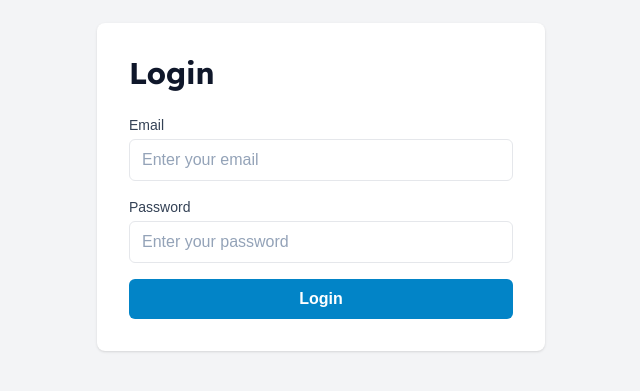
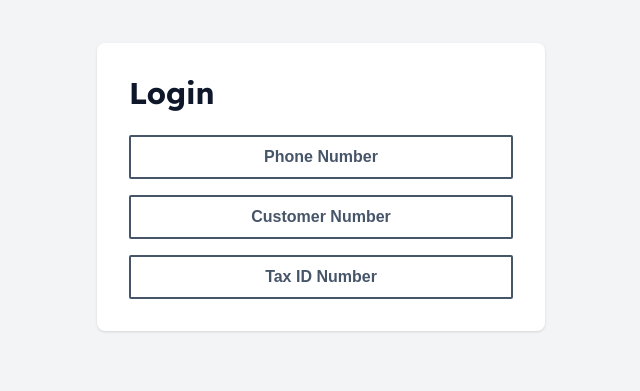
Before and after one commit to emre1n/nuxt-retailer, a Nuxt app: page / in a window 1280 px wide. Shown: the part 213-604 px from the top of the page, without its empty margins (319-959 px from the left). Built offline with nearby package versions, Linux system fonts and the light colour scheme.

Commit message:
add LoginTypeSelector & typescript

```diff
--- a/components/auth/LoginForm.vue
+++ b/components/auth/LoginForm.vue
@@ -1,11 +1,16 @@
 <template>
   <form @submit.prevent="handleLogin" class="space-y-4">
+    <div class="flex items-center justify-between mb-4">
+      <h2 class="text-xl">{{ loginType.label }}</h2>
+      <Button variant="secondary" link @click="$emit('back')"> ← Back </Button>
+    </div>
+
     <Input
-      v-model="email"
-      label="Email"
-      type="email"
+      v-model="identifier"
+      :label="loginType.label"
+      type="text"
       required
-      placeholder="Enter your email"
+      :placeholder="loginType.placeholder"
     />
     <Input
       v-model="password"
@@ -14,31 +19,55 @@
       required
       placeholder="Enter your password"
     />
-    <Button type="submit" variant="primary" :disabled="false" class="w-full">
-      Login
+    <Button
+      type="submit"
+      variant="primary"
+      :disabled="isLoading"
+      class="w-full"
+    >
+      {{ isLoading ? 'Logging in...' : 'Login' }}
     </Button>
   </form>
 </template>
 
-<script setup>
+<script setup lang="ts">
   import { ref } from 'vue';
   import { useRouter } from 'vue-router';
   import Button from '@/components/ui/Button.vue';
   import Input from '@/components/ui/Input.vue';
+  import type { LoginType } from '@/types/auth';
+
+  interface Props {
+    loginType: LoginType;
+  }
+
+  const props = defineProps<Props>();
+  const emit = defineEmits<{
+    (e: 'back'): void;
+  }>();
 
   const router = useRouter();
-  const email = ref('');
+  const identifier = ref('');
   const password = ref('');
+  const isLoading = ref(false);
 
   const handleLogin = async () => {
     try {
+      isLoading.value = true;
       // Replace this with your actual login API call
-      // const response = await loginUser(email.value, password.value)
+      // const response = await loginUser({
+      //   type: props.loginType.id,
+      //   identifier: identifier.value,
+      //   password: password.value
+      // });
 
-      // Simulate successful login
-      router.push('/secure/home');
+      // Simulate API delay
+      await new Promise((resolve) => setTimeout(resolve, 1000));
+      router.push('/secure/feed');
     } catch (error) {
       console.error('Login failed:', error);
+    } finally {
+      isLoading.value = false;
     }
   };
 </script>
--- /dev/null
+++ b/components/auth/LoginTypeSelector.vue
@@ -0,0 +1,46 @@
+<template>
+  <div class="space-y-4">
+    <Button
+      v-for="type in loginTypes"
+      :key="type.id"
+      @click="selectLoginType(type)"
+      variant="secondary"
+      outline
+      class="w-full"
+    >
+      {{ type.label }}
+    </Button>
+  </div>
+</template>
+
+<script setup lang="ts">
+  import { defineEmits } from 'vue';
+  import Button from '@/components/ui/Button.vue';
+  import type { LoginType } from '@/types/auth';
+
+  const emit = defineEmits<{
+    (e: 'select', type: LoginType): void;
+  }>();
+
+  const loginTypes: LoginType[] = [
+    {
+      id: 'phone',
+      label: 'Phone Number',
+      placeholder: 'Enter your phone number',
+    },
+    {
+      id: 'customer',
+      label: 'Customer Number',
+      placeholder: 'Enter your customer number',
+    },
+    {
+      id: 'taxId',
+      label: 'Tax ID Number',
+      placeholder: 'Enter your tax ID number',
+    },
+  ];
+
+  const selectLoginType = (type: LoginType) => {
+    emit('select', type);
+  };
+</script>
--- a/components/features/feed/Feed.vue
+++ b/components/features/feed/Feed.vue
@@ -13,7 +13,6 @@
 <script setup lang="ts">
   import FeedPost from './FeedPost.vue';
   import { ref } from 'vue';
-  import Button from '@/components/ui/Button.vue';
 
   interface Post {
     id: number;
--- a/components/ui/Button.vue
+++ b/components/ui/Button.vue
@@ -1,7 +1,7 @@
 <template>
   <button
     :class="[
-      'px-4 py-2 rounded-md transition-colors font-semibold',
+      'px-4 py-2 rounded-sm transition-colors font-semibold',
       variants[variant],
       sizes[size],
       { 'opacity-50 cursor-not-allowed': disabled },
@@ -22,6 +22,8 @@
     disabled?: boolean;
     type?: 'button' | 'submit' | 'reset';
     loading?: boolean;
+    outline?: boolean;
+    link?: boolean;
   }
 
   const props = withDefaults(defineProps<Props>(), {
@@ -30,15 +32,53 @@
     disabled: false,
     type: 'button',
     loading: false,
+    outline: false,
+    link: false,
   });
 
+  const getVariantClasses = (variant: Props['variant']) => {
+    if (props.link) {
+      switch (variant) {
+        case 'primary':
+          return 'text-primary-600 hover:text-primary-700 hover:underline';
+        case 'secondary':
+          return 'text-secondary-600 hover:text-secondary-700 hover:underline';
+        case 'danger':
+          return 'text-error-600 hover:text-error-700 hover:underline';
+        default:
+          return '';
+      }
+    }
+
+    if (props.outline) {
+      switch (variant) {
+        case 'primary':
+          return 'border-2 border-primary-600 text-primary-600 hover:bg-primary-50 focus:ring-2 focus:ring-primary-500/50';
+        case 'secondary':
+          return 'border-2 border-secondary-600 text-secondary-600 hover:bg-secondary-50 focus:ring-2 focus:ring-secondary-500/50';
+        case 'danger':
+          return 'border-2 border-error-500 text-error-500 hover:bg-error-50 focus:ring-2 focus:ring-error-500/50';
+        default:
+          return '';
+      }
+    }
+
+    switch (variant) {
+      case 'primary':
+        return 'bg-primary-600 text-white hover:bg-primary-700 focus:ring-2 focus:ring-primary-500/50';
+      case 'secondary':
+        return 'bg-secondary-100 text-secondary-700 hover:bg-secondary-200 focus:ring-2 focus:ring-secondary-500/50';
+      case 'danger':
+        return 'bg-error-500 text-white hover:bg-error-700 focus:ring-2 focus:ring-error-500/50';
+      default:
+        return '';
+    }
+  };
+
   const variants = {
-    primary:
-      'bg-primary-600 text-white hover:bg-primary-700 focus:ring-2 focus:ring-primary-500/50',
-    secondary:
-      'bg-secondary-100 text-secondary-700 hover:bg-secondary-200 focus:ring-2 focus:ring-secondary-500/50',
-    danger:
-      'bg-error-500 text-white hover:bg-error-700 focus:ring-2 focus:ring-error-500/50',
+    primary: getVariantClasses('primary'),
+    secondary: getVariantClasses('secondary'),
+    danger: getVariantClasses('danger'),
   };
 
   const sizes = {
--- a/components/ui/Input.vue
+++ b/components/ui/Input.vue
@@ -11,7 +11,7 @@
       :type="type"
       :placeholder="placeholder"
       :required="required"
-      class="w-full px-3 py-2 border rounded-md text-secondary-900 placeholder:text-secondary-400 focus:ring-2 focus:ring-primary-500/50 focus:border-primary-500 disabled:bg-secondary-50 disabled:text-secondary-500"
+      class="w-full px-3 py-2 border rounded-sm text-secondary-900 placeholder:text-secondary-400 focus:outline-none focus:ring-2 focus:ring-primary-500/50 focus:border-primary-500 disabled:bg-secondary-50 disabled:text-secondary-500"
       :class="{
         'border-error-500 focus:ring-error-500/50 focus:border-error-500':
           error,
@@ -32,5 +32,7 @@
   }
 
   defineProps<Props>();
-  defineEmits(['update:modelValue']);
+  defineEmits<{
+    'update:modelValue': [value: string];
+  }>();
 </script>
--- a/nuxt.config.ts
+++ b/nuxt.config.ts
@@ -4,4 +4,40 @@ export default defineNuxtConfig({
   devtools: { enabled: true },
   modules: ['@nuxtjs/tailwindcss'],
   css: ['~/assets/css/main.css'],
+  typescript: {
+    typeCheck: true,
+  },
+  app: {
+    head: {
+      title: 'Retailer App',
+      meta: [
+        { charset: 'utf-8' },
+        { name: 'viewport', content: 'width=device-width, initial-scale=1' },
+        {
+          name: 'description',
+          content: 'A modern retail management platform for businesses',
+        },
+        { name: 'format-detection', content: 'telephone=no' },
+        { property: 'og:title', content: 'Retailer App' },
+        {
+          property: 'og:description',
+          content: 'A modern retail management platform for businesses',
+        },
+        { property: 'og:type', content: 'website' },
+        { name: 'twitter:card', content: 'summary_large_image' },
+      ],
+      link: [
+        { rel: 'icon', type: 'image/x-icon', href: '/favicon.ico' },
+        {
+          rel: 'preconnect',
+          href: 'https://fonts.googleapis.com',
+        },
+        {
+          rel: 'preconnect',
+          href: 'https://fonts.gstatic.com',
+          crossorigin: 'anonymous',
+        },
+      ],
+    },
+  },
 });
--- a/package.json
+++ b/package.json
@@ -17,6 +17,8 @@
   },
   "packageManager": "pnpm@9.12.3+sha512.cce0f9de9c5a7c95bef944169cc5dfe8741abfb145078c0d508b868056848a87c81e626246cb60967cbd7fd29a6c062ef73ff840d96b3c86c40ac92cf4a813ee",
   "devDependencies": {
-    "@tailwindcss/forms": "^0.5.9"
+    "@tailwindcss/forms": "^0.5.9",
+    "typescript": "^5.6.3",
+    "vue-tsc": "^2.1.10"
   }
 }
--- a/pages/index.vue
+++ b/pages/index.vue
@@ -4,11 +4,28 @@
   >
     <div class="w-full max-w-md p-8 space-y-6 bg-white rounded-lg shadow">
       <h1 class="text-3xl font-bold">Login</h1>
-      <LoginForm />
+      <LoginTypeSelector
+        v-if="!selectedLoginType"
+        @select="handleLoginTypeSelect"
+      />
+      <LoginForm
+        v-else
+        :login-type="selectedLoginType"
+        @back="selectedLoginType = null"
+      />
     </div>
   </div>
 </template>
 
-<script setup>
+<script setup lang="ts">
+  import { ref } from 'vue';
   import LoginForm from '@/components/auth/LoginForm.vue';
+  import LoginTypeSelector from '@/components/auth/LoginTypeSelector.vue';
+  import type { LoginType } from '@/types/auth';
+
+  const selectedLoginType = ref<LoginType | null>(null);
+
+  const handleLoginTypeSelect = (type: LoginType) => {
+    selectedLoginType.value = type;
+  };
 </script>
--- a/pages/secure/feed.vue
+++ b/pages/secure/feed.vue
@@ -5,7 +5,7 @@
         <!-- Add navigation items here if needed -->
       </template>
       <template #actions>
-        <Button variant="danger" @click="handleLogout">Logout</Button>
+        <Button variant="primary" @click="handleLogout">Logout</Button>
       </template>
     </Header>
 
--- a/tailwind.config.js
+++ b/tailwind.config.js
@@ -5,16 +5,28 @@ export default {
     extend: {
       colors: {
         primary: {
-          50: '#f0f9ff',
-          100: '#e0f2fe',
-          200: '#bae6fd',
-          300: '#7dd3fc',
-          400: '#38bdf8',
-          500: '#0ea5e9',
-          600: '#0284c7',
-          700: '#0369a1',
-          800: '#075985',
-          900: '#0c4a6e',
+          50: '#fdf2f6',
+          100: '#fce7ee',
+          200: '#f9c3d5',
+          300: '#f59fbc',
+          400: '#ee5789',
+          500: '#e62665',
+          600: '#d20051',
+          700: '#af0045',
+          800: '#8c0037',
+          900: '#73002d',
+        },
+        accent: {
+          50: '#fff9eb',
+          100: '#ffecc6',
+          200: '#ffd988',
+          300: '#ffc14a',
+          400: '#ffb01c',
+          500: '#ffa300',
+          600: '#e68a00',
+          700: '#cc7a00',
+          800: '#a36200',
+          900: '#854f00',
         },
         secondary: {
           50: '#f8fafc',
--- /dev/null
+++ b/types/auth.ts
@@ -0,0 +1,7 @@
+interface LoginType {
+  id: 'phone' | 'customer' | 'taxId';
+  label: string;
+  placeholder: string;
+}
+
+export type { LoginType };
```
Also changed, not shown: 1 other file (tests, documents, lock files or other folders).
